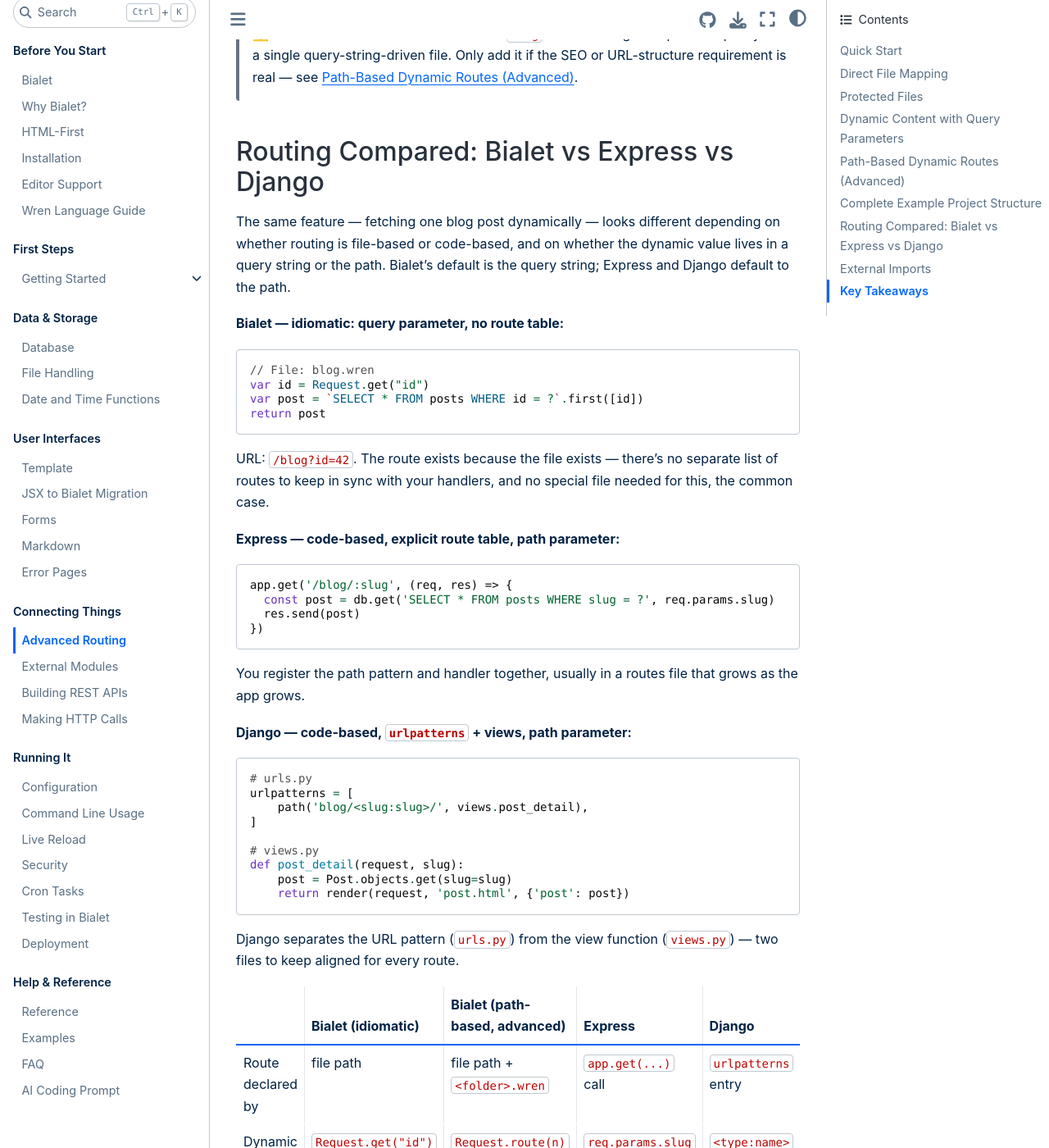
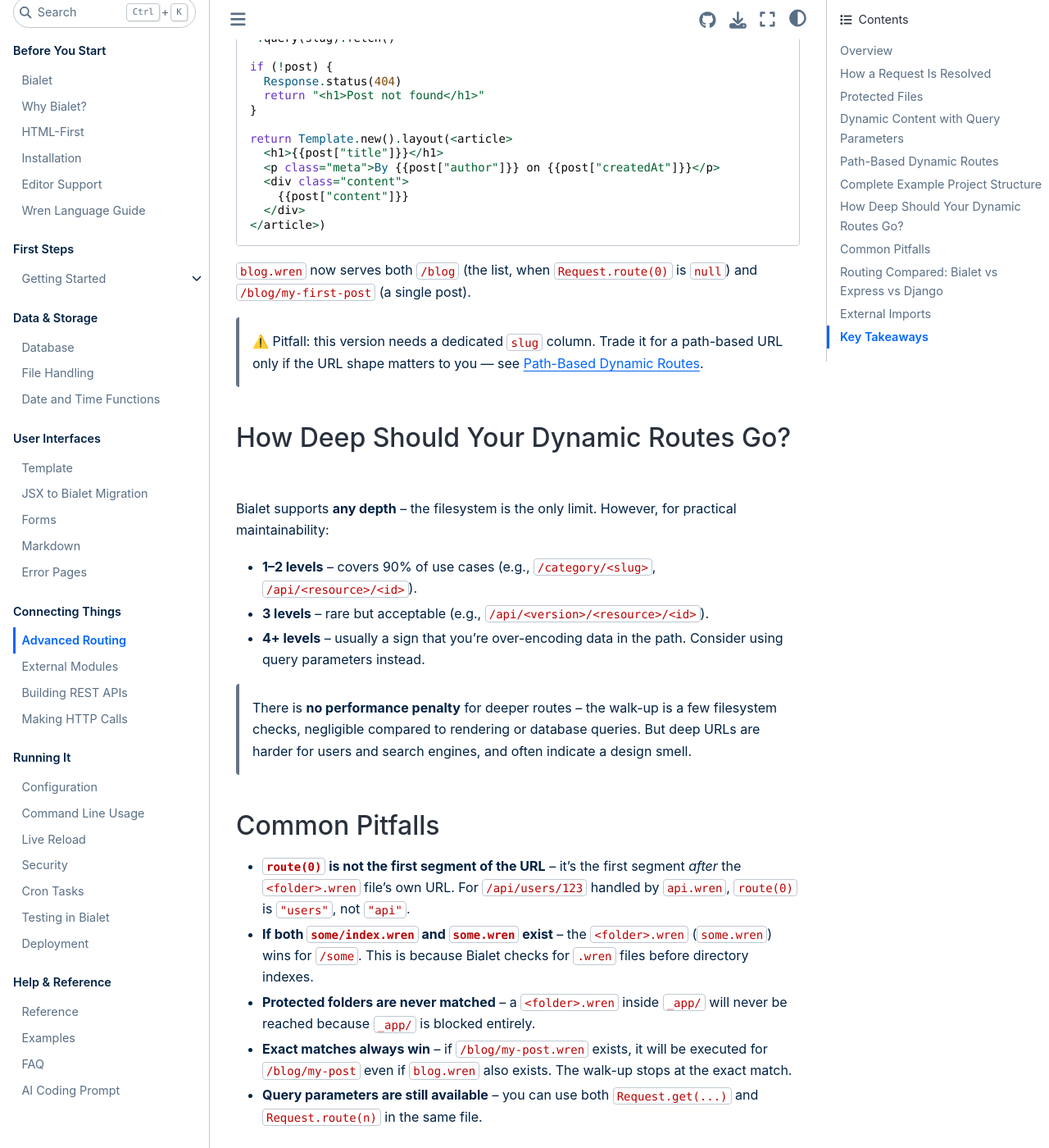
Before and after one commit to bialet/bialet, a Sphinx documentation site: the page built from docs/advanced-routing.md, in a window 1280 px wide and 1400 px high, scrolled down 10288 px. Shown: the whole window at 82% size. Built offline with Sphinx 7.4.7 and the Sphinx Book theme 1.1.4, drawn with Linux system fonts in a browser that asks for light colours; the version number could not be read and is left out; some of the changed text lies outside the part shown.

Commit message:
docs: reframe routing docs around simple routing, not query-string preference
Restructure advanced-routing.md (resolution-first, decision tree, depth
and pitfalls sections, compact framework comparison) and treat query
strings and path-based <folder>.wren routes as equal first-class options.
Discourage complex routing instead. Expand the getting-started intro.

````diff
--- a/docs/advanced-routing.md
+++ b/docs/advanced-routing.md
@@ -4,17 +4,18 @@
 `about.wren` is the route `/about`, just as `about.html` would be. The
 `.wren` extension is optional in the URL.
 
-**The primary way to pass dynamic data is via query strings, not path
-segments.** A file named `article.wren` at `/article` can read `?id=42`
-with `Request.get("id")`. This keeps your project purely file-based, just
-like static HTML: one file, one URL, any number of query-string variations.
+Dynamic data comes from two equally simple places: **query strings**
+(`article.wren` reading `?id=42` with `Request.get("id")`) or **path
+segments** (`blog.wren` reading `/blog/my-post` with `Request.route(0)`).
+Both are first-class — pick whichever fits the URL you want. What Bialet
+discourages is *complex* routing: deep nesting and convoluted URL
+hierarchies. Keep it simple.
 
-If you've ever put an HTML file in a folder and served it with a static
-file server, you already understand Bialet routing. There is no router to
-configure, no `app.get(...)` calls, no `urlpatterns` list. You put a file
+There is no router to configure, no `app.get(...)` calls, no `urlpatterns`
+list. **The layout of your project *is* the routing table** — you put a file
 where you want a URL, and the URL exists.
 
-## Quick Start
+## Overview
 
 Here's the entire mental model in one directory tree:
 
@@ -22,7 +23,7 @@
 my-site/
 ├── index.wren          # /
 ├── about.wren          # /about
-└── article.wren        # /article  (dynamic via ?id=...)
+└── article.wren        # /article/my-article  (dynamic via path slug)
 ```
 
 **The rule:** a file's path relative to the project root, minus the `.wren`
@@ -31,49 +32,38 @@
 - `index.wren` at the root of a folder serves that folder's URL (`/`,
   `/blog`).
 - `about.wren` serves `/about` or `/about.wren` — both work.
-- `article.wren` serves `/article` — and reads whatever comes after the
-  `?` to decide what to render.
+- `article.wren` serves `/article` — and reads whatever follows it in the
+  path to decide what to render.
 
 ```wren
 // File: article.wren
-// Handles: /article?id=42
+// Handles: /article/my-article
 
-var id = Request.get("id")
-var article = `SELECT title, body_html FROM articles WHERE id = ?`.first([id])
+var slug = Request.route(0)
+var article = `SELECT title, body_html FROM articles WHERE slug = ?`.first(slug)
 
 if (!article) return Response.notFound()
 
 return <main>
     <h1>{{ article["title"]}}
-    {{ article["body_html"] }}
+    {{ article["body_html"].raw }}
 </main>
 ```
 
-No new file, no special name — just a normal `.wren` file reading
-`Request.get("id")`, the same way a static-page backend would read
-`$_GET['id']`.
-
-**Mental model:** Bialet resolves URLs by walking the file system. You
-never declare routes explicitly — the layout of your project *is* the
-routing table. Dynamic *data* comes from the query string; dynamic
-*routes* are a rare, separate case covered later in
-[Path-Based Dynamic Routes (Advanced)](#path-based-dynamic-routes-advanced).
+No new file, no special name — the same file serves `/article` and every
+`/article/<slug>` URL via `Request.route(0)`.
 
 > ⚠️ Pitfall: `/about.wren` and `/about` both serve `about.wren`, but the
 > `.wren` extension is never required in links you write. Always link to
 > the extension-less form.
 
-> **Note:** if you truly need the dynamic value *in the path* —
-> `/article/42` instead of `/article?id=42` — Bialet supports that too,
-> with a `<folder>.wren` file. Treat it as an advanced escape hatch, not
-> your starting point; see
-> [Path-Based Dynamic Routes (Advanced)](#path-based-dynamic-routes-advanced).
+> **Both styles are equal.** A dynamic value can live in the query string
+> (`/article?id=42`) or in the path (`/article/my-post` via a
+> `<folder>.wren` file) — Bialet treats them the same. Pick whichever
+> produces the URL you want; the path form is covered in
+> [Path-Based Dynamic Routes](#path-based-dynamic-routes-advanced).
 
-The rest of this page fills in the details: direct mapping, protected
-files, dynamic content via query parameters, path-based routes (advanced),
-a full example project, and external imports.
-
-## Direct File Mapping
+### Direct File Mapping
 
 Every `.wren` file maps to a URL path the same way a static HTML file
 would.
@@ -96,11 +86,32 @@
 
 This is not a regex router. There's no pattern matching, no wildcards, no
 route priority to reason about. A file either exists at that path or it
-doesn't. For dynamic data, start with
+doesn't. For dynamic data, see
 [Dynamic Content with Query Parameters](#dynamic-content-with-query-parameters)
-below — reach for
-[Path-Based Dynamic Routes](#path-based-dynamic-routes-advanced) only if
-the value truly needs to live in the URL path.
+and [Path-Based Dynamic Routes](#path-based-dynamic-routes-advanced)
+below — pick whichever gives you the URL you want, and keep it shallow.
+
+## How a Request Is Resolved
+
+When a request arrives, Bialet resolves the URL in this order:
+
+1. **Exact file match** – if `<full_path>.wren` exists, execute it.
+2. **Folder-file walk-up** – walk up the directory tree, checking each
+   parent folder for a `<folder>.wren` file. The **deepest** match (closest
+   to the URL) wins.
+3. **404 Not Found** – if no file is found.
+
+Example: `/some/lorem/ipsum`
+
+- If `/some/lorem/ipsum.wren` exists → execute it (no dynamic segments).
+- Else if `/some/lorem.wren` exists → execute it; `Request.route(0)` =
+  `"ipsum"`.
+- Else if `/some.wren` exists → execute it; `Request.route(0)` = `"lorem"`,
+  `Request.route(1)` = `"ipsum"`.
+- Else → 404.
+
+> Protected folders (`_` or `.`) are never considered during the walk-up —
+> they return 403 immediately.
 
 ## Protected Files
 
@@ -156,12 +167,12 @@
 
 ## Dynamic Content with Query Parameters
 
-This is the default way to make a page dynamic in Bialet — reach for it
-first, every time. Any `.wren` file, with no special name and no extra
-file, can read query parameters with `Request.get(name)`. It's the same
-model a static HTML page would use if it handed off to a server-side
-script reading `$_GET` in PHP, or `req.query` in Express — except here,
-every `.wren` file already has that ability, by default.
+This is one of the two simple ways to make a page dynamic in Bialet. Any
+`.wren` file, with no special name and no extra file, can read query
+parameters with `Request.get(name)`. It's the same model a static HTML
+page would use if it handed off to a server-side script reading `$_GET` in
+PHP, or `req.query` in Express — except here, every `.wren` file already
+has that ability.
 
 ```wren
 // File: blog.wren
@@ -219,27 +230,40 @@
 | `/api?action=posts&id=42` | `"posts"` | `"42"` | `null` |
 | `/api?action=users&id=1&fields=name,email` | `"users"` | `"1"` | `"name,email"` |
 
-> ⚠️ Pitfall: don't reach for a path-based route just because you have a
-> single dynamic page. Query parameters are simpler, more cache-friendly,
-> and keep your project structure flat. Use path segments only when the
-> URL truly represents a resource hierarchy (like a REST API) or you need
-> the SEO benefit of human-readable slugs.
+> ⚠️ Pitfall: don't over-engineer either style. A single dynamic value can
+> live in a query string or a path segment — both are equally fine. What
+> Bialet discourages is *complex* routing: deep nesting, many segments, or
+> elaborate URL hierarchies. Keep dynamic URLs one or two levels deep.
 
 (path-based-dynamic-routes-advanced)=
 
-## Path-Based Dynamic Routes (Advanced)
+## Path-Based Dynamic Routes
 
-> **When to use this:** only when the dynamic value must live in the URL
-> *path* itself — a human-readable slug for SEO (`/blog/how-to-cook-rice`),
-> a REST-style resource path (`/api/users/123`), or because you're
-> preserving a URL structure you inherited and can't change. If none of
-> those apply, use
-> [query parameters](#dynamic-content-with-query-parameters) instead — see
-> the pitfall above. This is an escape hatch, not a starting point, and
-> most Bialet projects never need it.
+> Path-based routing is a first-class option, equal to query parameters.
+> Use it when the dynamic value reads naturally as part of the path —
+> human-readable slugs (`/blog/how-to-cook-rice`), REST-style resources
+> (`/api/users/123`), or a URL structure you inherited. Like query
+> strings, keep it shallow — see
+> [How Deep Should Your Dynamic Routes Go?](#how-deep-should-your-dynamic-routes-go).
 
-Fixed files can't cover URLs with variable path segments. For those rare
-cases, name a `.wren` file after a folder: `<folder>.wren`. When a URL
+### Query string or path segment?
+
+Both are simple, first-class options — pick by how the URL should read:
+
+- **Query string (`Request.get`)** – dynamic data that feels like a
+  variable: `/article?id=42`, `/search?q=hello`, `/api/users?id=7`.
+- **Path segment (`<folder>.wren` + `Request.route(n)`)** – dynamic data
+  that reads as part of the URL itself: `/blog/my-article`,
+  `/api/users/123`.
+
+What Bialet discourages is *complex* routing: deeply nested paths, many
+segments, or elaborate URL schemes. Keep either style shallow — see
+[How Deep Should Your Dynamic Routes Go?](#how-deep-should-your-dynamic-routes-go).
+
+### How it works
+
+Fixed files can't cover URLs with variable path segments. For those URLs,
+name a `.wren` file after a folder: `<folder>.wren`. When a URL
 doesn't resolve to a static file, Bialet walks up the path looking for a
 `.wren` file named after each segment, deepest first. `/api/users/123`
 matches `api.wren`, `/blog/how-to-cook-rice` matches `blog.wren`, and a
@@ -264,16 +288,23 @@
 }
 ```
 
-> ⚠️ Pitfall: dynamic segments start at index `0`, not `1`. `Request.route(0)`
-> is the first segment after the `<folder>.wren` file's own URL. At the bare
-> folder URL itself (`/api`), `Request.route(0)` is `null`.
+> ⚠️ Pitfall: dynamic segments start at index `0`, not `1`.
+> `Request.route(0)` is the first segment after the `<folder>.wren` file's
+> own URL. At the bare folder URL itself (`/api`), `Request.route(0)` is
+> `null`.
 
-| URL | `Request.route(0)` | `Request.route(1)` | `Request.get("fields")` |
-| --- | --- | --- | --- |
-| `/api` | `null` | `null` | `null` |
-| `/api/users/1` | `"users"` | `"1"` | `null` |
-| `/api/posts/hello-world` | `"posts"` | `"hello-world"` | `null` |
-| `/api/users/1?fields=name,email` | `"users"` | `"1"` | `"name,email"` |
+| URL | Matching file (if any) | `route(0)` | `route(1)` | `route(2)` |
+|-----|------------------------|------------|------------|------------|
+| `/some` | `some.wren` | `null` | `null` | `null` |
+| `/some/lorem` | `some.wren` | `"lorem"` | `null` | `null` |
+| `/some/lorem/ipsum` | `some.wren` | `"lorem"` | `"ipsum"` | `null` |
+| `/some/lorem/ipsum` (if `lorem.wren` exists) | `some/lorem.wren` | `"ipsum"` | `null` | `null` |
+| `/some/lorem/ipsum` (if `ipsum.wren` exists) | `some/lorem/ipsum.wren` | *not used* (exact match) | *not used* | *not used* |
+
+> - `Request.route(0)` is the **first** segment after the `<folder>.wren`
+>   file's own URL.
+> - If the request matches an exact file, `Request.route(n)` always returns
+>   `null`.
 
 A single `<folder>.wren` therefore covers a whole resource: the bare URL
 (`Request.route(0)` is `null`) renders the list, and every deeper path
@@ -282,9 +313,8 @@
 
 Each segment is captured as a single path component — this is not a regex
 router. `Request.route(n)` never matches across a `/`. Query parameters
-still work alongside path segments, as the `fields` column above shows —
-the two aren't mutually exclusive, you're just choosing where the primary
-identifier lives.
+still work alongside path segments, so the two aren't mutually exclusive —
+you're just choosing where the primary identifier lives.
 
 You don't need one global route file for the whole site. Create a
 separate `<folder>.wren` for each folder that needs path-based handling —
@@ -297,38 +327,11 @@
 `<folder>.wren` wins for the folder URL itself — Bialet probes the `.wren`
 file before the directory index.
 
-### How a Request Is Resolved
-
-```text
-                 ┌────────────────────┐
-                 │  Incoming request  │
-                 └──────────┬─────────┘
-                            │
-                            v
-              ┌─────────────────────────────┐
-              │ Matching .wren file exists?  │
-              └───────┬─────────────┬───────┘
-                   yes │             │ no
-                       v             v
-              ┌────────────────┐   ┌───────────────────────────────┐
-              │ Execute that   │   │ A <folder>.wren exists on the │
-              │ file           │   │ path walk-up (deepest wins)?  │
-              └────────────────┘   └───────┬───────────────┬───────┘
-                                        yes │               │ no
-                                            v               v
-                              ┌─────────────────────────┐ ┌──────────────┐
-                              │ Execute <folder>.wren   │ │ 404 Not Found│
-                              │ Request.route(n) segments│ └──────────────┘
-                              └─────────────────────────┘
-```
-
-Protected paths (`_`/`.` prefixed) short-circuit this diagram entirely —
-they return 403 before file resolution is attempted.
-
 ## Complete Example Project Structure
 
-A blog application using the `_app/` folder approach, with query
-parameters as the default dynamic-content strategy:
+A blog application using the `_app/` folder approach. Query parameters are
+the dynamic-content strategy here, but path-based routes would work just
+as well:
 
 ```text
 my-blog/
@@ -364,11 +367,9 @@
 
 > **Optional alternative:** both `blog` and `api` could instead be built
 > with `<folder>.wren` for path-based URLs — `blog.wren` for
-> `/blog/my-first-post`, `api.wren` for `/api/posts/456`. Only do that if
-> you need the slug or a REST-style path; see
-> [Path-Based Dynamic Routes (Advanced)](#path-based-dynamic-routes-advanced).
-> The structure above uses query parameters instead, which is simpler for
-> most projects.
+> `/blog/my-first-post`, `api.wren` for `/api/posts/456`. The choice is
+> yours; see
+> [Path-Based Dynamic Routes](#path-based-dynamic-routes-advanced).
 
 | URL | File Executed | Purpose |
 | --- | --- | --- |
@@ -433,11 +434,9 @@
 
 ### Optional: The Same Page as a Path-Based Slug
 
-Only do this if you need `/blog/my-first-post` in the address bar instead
-of `/article?id=42` — typically for SEO, or because you're matching a URL
-structure you don't control. It requires a `slug` column and a
-`<folder>.wren` file; most projects don't need it, and the
-query-parameter version above should be your default.
+Use this when `/blog/my-first-post` reads better in the address bar than
+`/article?id=42`. It requires a `slug` column and a `<folder>.wren` file —
+a small cost, and the choice is yours: pick whichever URL you prefer.
 
 **File:** `blog.wren`
 
@@ -477,77 +476,58 @@
 `blog.wren` now serves both `/blog` (the list, when `Request.route(0)` is
 `null`) and `/blog/my-first-post` (a single post).
 
-> ⚠️ Pitfall: this version needs a dedicated `slug` column and gives up
-> the simplicity of a single query-string-driven file. Only add it if the
-> SEO or URL-structure requirement is real — see
-> [Path-Based Dynamic Routes (Advanced)](#path-based-dynamic-routes-advanced).
+> ⚠️ Pitfall: this version needs a dedicated `slug` column. Trade it for a
+> path-based URL only if the URL shape matters to you — see
+> [Path-Based Dynamic Routes](#path-based-dynamic-routes-advanced).
+
+(how-deep-should-your-dynamic-routes-go)=
+
+## How Deep Should Your Dynamic Routes Go?
+
+Bialet supports **any depth** – the filesystem is the only limit. However,
+for practical maintainability:
+
+- **1–2 levels** – covers 90% of use cases (e.g., `/category/<slug>`,
+  `/api/<resource>/<id>`).
+- **3 levels** – rare but acceptable (e.g.,
+  `/api/<version>/<resource>/<id>`).
+- **4+ levels** – usually a sign that you're over-encoding data in the
+  path. Consider using query parameters instead.
+
+> There is **no performance penalty** for deeper routes – the walk-up is a
+> few filesystem checks, negligible compared to rendering or database
+> queries. But deep URLs are harder for users and search engines, and
+> often indicate a design smell.
+
+## Common Pitfalls
+
+- **`route(0)` is not the first segment of the URL** – it's the first
+  segment *after* the `<folder>.wren` file's own URL. For `/api/users/123`
+  handled by `api.wren`, `route(0)` is `"users"`, not `"api"`.
+- **If both `some/index.wren` and `some.wren` exist** – the `<folder>.wren`
+  (`some.wren`) wins for `/some`. This is because Bialet checks for `.wren`
+  files before directory indexes.
+- **Protected folders are never matched** – a `<folder>.wren` inside
+  `_app/` will never be reached because `_app/` is blocked entirely.
+- **Exact matches always win** – if `/blog/my-post.wren` exists, it will be
+  executed for `/blog/my-post` even if `blog.wren` also exists. The walk-up
+  stops at the exact match.
+- **Query parameters are still available** – you can use both
+  `Request.get(...)` and `Request.route(n)` in the same file.
 
 ## Routing Compared: Bialet vs Express vs Django
 
-The same feature — fetching one blog post dynamically — looks different
-depending on whether routing is file-based or code-based, and on whether
-the dynamic value lives in a query string or the path. Bialet's default is
-the query string; Express and Django default to the path.
+| Framework | Route declared by | Dynamic value from | Typical default |
+|-----------|-------------------|-------------------|-----------------|
+| Bialet (query string) | file path | `Request.get("id")` | query string |
+| Bialet (path-based) | file path + `<folder>.wren` | `Request.route(n)` | path segment |
+| Express | `app.get(...)` | `req.params.slug` | path segment |
+| Django | `urlpatterns` + view | `<type:name>` in path | path segment |
 
-**Bialet — idiomatic: query parameter, no route table:**
-
-```wren
-// File: blog.wren
-var id = Request.get("id")
-var post = `SELECT * FROM posts WHERE id = ?`.first([id])
-return post
-```
-
-URL: `/blog?id=42`. The route exists because the file exists — there's no
-separate list of routes to keep in sync with your handlers, and no
-special file needed for this, the common case.
-
-**Express — code-based, explicit route table, path parameter:**
-
-```js
-app.get('/blog/:slug', (req, res) => {
-  const post = db.get('SELECT * FROM posts WHERE slug = ?', req.params.slug)
-  res.send(post)
-})
-```
-
-You register the path pattern and handler together, usually in a routes
-file that grows as the app grows.
-
-**Django — code-based, `urlpatterns` + views, path parameter:**
-
-```python
-# urls.py
-urlpatterns = [
-    path('blog/<slug:slug>/', views.post_detail),
-]
-
-# views.py
-def post_detail(request, slug):
-    post = Post.objects.get(slug=slug)
-    return render(request, 'post.html', {'post': post})
-```
-
-Django separates the URL pattern (`urls.py`) from the view function
-(`views.py`) — two files to keep aligned for every route.
-
-| | Bialet (idiomatic) | Bialet (path-based, advanced) | Express | Django |
-| --- | --- | --- | --- | --- |
-| Route declared by | file path | file path + `<folder>.wren` | `app.get(...)` call | `urlpatterns` entry |
-| Dynamic value from | `Request.get("id")` | `Request.route(n)` | `req.params.slug` | `<type:name>` in path |
-| Handler location | same file as the route | same file as the route | inline callback | separate `views.py` |
-| Adding a route | add a file | add a `<folder>.wren` file | add a line to a routes file | add a `path()` and a view |
-| Typical use | default — most pages | rare — SEO slugs, REST APIs | default | default |
-
-The path-based Bialet row exists for parity with how Express and Django
-work by default. In Bialet it's the exception, not the rule — most
-projects never write a `<folder>.wren` route file.
-
-If you're coming from Express or Django, the biggest mental shift isn't
-file-based vs. code-based routing — it's that the dynamic value usually
-comes from the query string, not the path. Reach for `Request.get(...)`
-by default; reach for `Request.route(n)` only when you have a concrete
-reason to.
+**Key insight:** Bialet treats query strings and path segments as equal —
+pick whichever reads best in the URL. Express and Django put dynamic
+values in the path by default; Bialet leaves the choice to you, and
+discourages complex routing either way.
 
 ## External Imports
 
@@ -568,17 +548,15 @@
 
 ## Key Takeaways
 
-- **Query parameters are the default** — any `.wren` file reads dynamic
-  data with `Request.get(name)`; no special file or extra route needed.
-- **File-based routing** — every `.wren` file is a route, exactly like a
-  static HTML file.
-- **Protected files** — anything starting with `_` or `.` is inaccessible
-  directly and returns 403.
-- **Path-based routes are the exception** — `<folder>.wren` plus
-  `Request.route(n)` exists for SEO slugs and REST-style APIs; reach for
-  it rarely, and only with a concrete reason.
-- **No route table** — the file system is the routing table. Nothing to
-  register, nothing to keep in sync.
-- **External imports** — `gh:` shorthand or full URLs, cached in
-  `BIALET_REMOTE_MODULES`, never auto-updating once cached. See
-  [External Modules](external-modules.md) for details.
+- **Simple routing either way** – query strings (`Request.get`) and path
+  segments (`<folder>.wren` + `Request.route(n)`) are equal, first-class
+  options. Pick whichever reads best in the URL.
+- **File-based routing** – every `.wren` file is a route; the filesystem
+  *is* the routing table.
+- **Protected files (`_` or `.`)** – never served directly, and never
+  considered in the walk-up.
+- **Complex routing is discouraged** – keep dynamic URLs 1–2 levels deep;
+  deep nesting and elaborate schemes are a design smell.
+- **No route table** – nothing to register, nothing to keep in sync.
+- **External imports** – use `gh:` or full URLs for remote modules (cached
+  locally).
--- a/docs/getting-started/index.md
+++ b/docs/getting-started/index.md
@@ -7,9 +7,11 @@
 > ℹ️ **Bialet has no router to configure.** Every `.wren` file is a URL at the
 > same path, just like a static HTML file: `about.wren` → `/about`.
 >
-> Use the query string for dynamic data `article.wren` → `/article?id=123` with
-> `var id = Request.get("id")`. See [Advanced Routing](../advanced-routing.md)
-> for the full routing model.
+> Dynamic data lives in the query string or the path — both are equal:
+> `article.wren` → `/article?id=123` with `var id = Request.get("id")`, or
+> `/article/my-post` with `var slug = Request.route(0)`. Keep routes
+> shallow; Bialet discourages complex routing. See
+> [Advanced Routing](../advanced-routing.md) for the full routing model.
 
 Already familiar with Bialet? Jump to [Installation](../installation.md) or the
 [API Reference](../reference.md).
````
Also changed, not shown: docs/faq.md (+5 -3 lines), docs/getting-started/1-introduction.md (+40 -4 lines), docs/prompt-guide.md (+5 -5 lines).
